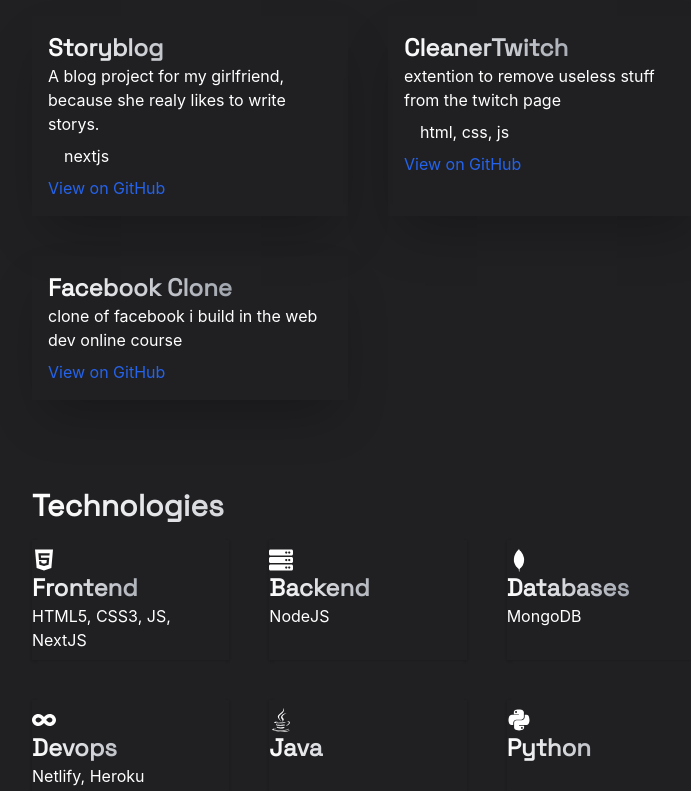
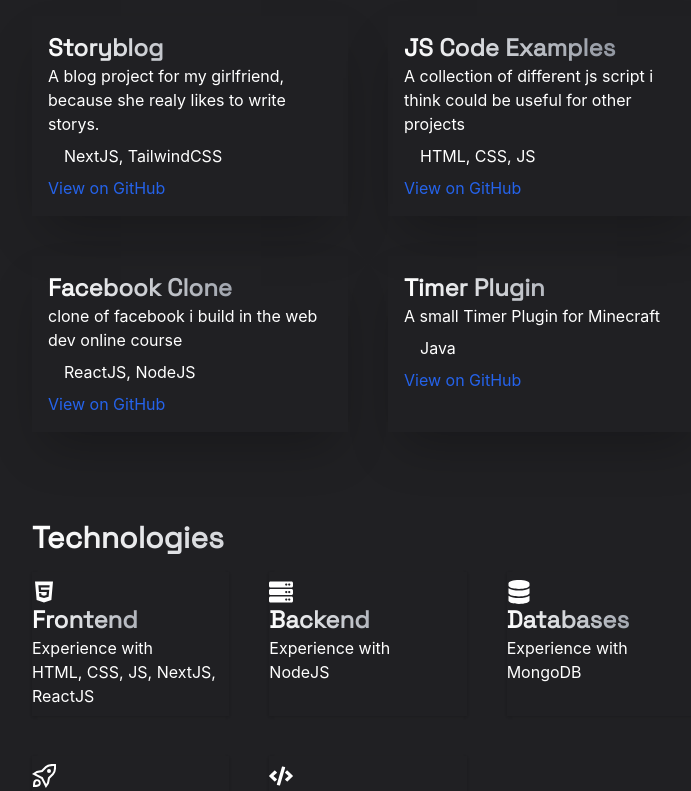
Before and after one commit to tobiaswild/tobiaswild-de, a Next.js app: page / in a window 1280 px wide. Shown: the part 706-1497 px from the top of the page, without its empty margins (272-963 px from the left). Built offline with nearby package versions, Linux system fonts and the light colour scheme.

Commit message:
change data

```diff
--- a/components/nav.js
+++ b/components/nav.js
@@ -25,7 +25,7 @@
                 <a
                     className="rounded h-10 max-w-sm w-auto flex items-center tablet:p-2 m-2"
                     title={children}>
-                    <span className="rounded p-1 text-white tablet:text-xl bg-skin-accent">
+                    <span className="rounded p-1 text-white tablet:text-xl bg-skin-background bg-opacity-60">
                         {icon}
                     </span>
                     <span className="tablet:ml-1 hidden tablet:block">
@@ -41,7 +41,7 @@
             <Script src="/js/scroll-up.js" />
             <nav className="fixed top-0 w-full h-14 z-10 overflow-hidden backdrop-blur">
                 <div className="flex justify-between max-w-4xl mx-auto">
-                    <Link href="/" passHref>
+                    <Link href="#" passHref>
                         <a
                             id="top"
                             className="flex rounded font-Space-Grotesk tablet:text-2xl text-lg items-center p-2 m-2">
--- a/components/projects.js
+++ b/components/projects.js
@@ -5,19 +5,25 @@
         name: 'Storyblog',
         text: 'A blog project for my girlfriend, because she realy likes to write storys.',
         github: 'storyblog',
-        components: 'nextjs',
+        components: 'NextJS, TailwindCSS',
     },
     {
-        name: 'CleanerTwitch',
-        text: 'extention to remove useless stuff from the twitch page',
-        github: 'CleanerTwitchTV',
-        components: 'html, css, js',
+        name: 'JS Code Examples',
+        text: 'A collection of different js script i think could be useful for other projects',
+        github: 'js-code-examples',
+        components: 'HTML, CSS, JS',
     },
     {
         name: 'Facebook Clone',
         text: 'clone of facebook i build in the web dev online course',
         github: 'facebook-klon',
-        components: '',
+        components: 'ReactJS, NodeJS',
+    },
+    {
+        name: 'Timer Plugin',
+        text: 'A small Timer Plugin for Minecraft',
+        github: 'Timer',
+        components: 'Java',
     },
 ]
 
@@ -30,7 +36,7 @@
                     <li key={index} className="shadow-2xl p-4">
                         <h3>{card.name}</h3>
                         <p>{card.text}</p>
-                        <p className="px-4 my-2">{card.components}</p>
+                        <p className="px-4 my-2" title="what i used to create this project">{card.components}</p>
                         <Link
                             href={`https://github.com/tobiaswild/${card.github}`}
                             passHref>
--- a/components/technologies.js
+++ b/components/technologies.js
@@ -1,11 +1,11 @@
-import { DiMongodb } from 'react-icons/di'
-import { FaHtml5, FaInfinity, FaJava, FaPython, FaServer } from 'react-icons/fa'
+import { GrDeploy } from 'react-icons/gr'
+import { FaHtml5, FaCode, FaServer, FaDatabase } from 'react-icons/fa'
 
 const data = [
     {
         icon: <FaHtml5 />,
         name: 'Frontend',
-        text: 'HTML5, CSS3, JS, NextJS',
+        text: 'HTML, CSS, JS, NextJS, ReactJS',
     },
     {
         icon: <FaServer />,
@@ -13,24 +13,19 @@
         text: 'NodeJS',
     },
     {
-        icon: <DiMongodb />,
+        icon: <FaDatabase />,
         name: 'Databases',
         text: 'MongoDB',
     },
     {
-        icon: <FaInfinity />,
-        name: 'Devops',
+        icon: <GrDeploy />,
+        name: 'Deployment',
         text: 'Netlify, Heroku',
     },
     {
-        icon: <FaJava />,
-        name: 'Java',
-        text: '',
-    },
-    {
-        icon: <FaPython />,
-        name: 'Python',
-        text: '',
+        icon: <FaCode />,
+        name: 'Other',
+        text: 'Java and Python',
     },
 ]
 
@@ -43,6 +38,7 @@
                     <li key={index}>
                         <span className="text-2xl">{card.icon}</span>
                         <h3>{card.name}</h3>
+                        <p>Experience with</p>
                         <p>{card.text}</p>
                     </li>
                 ))}
```
